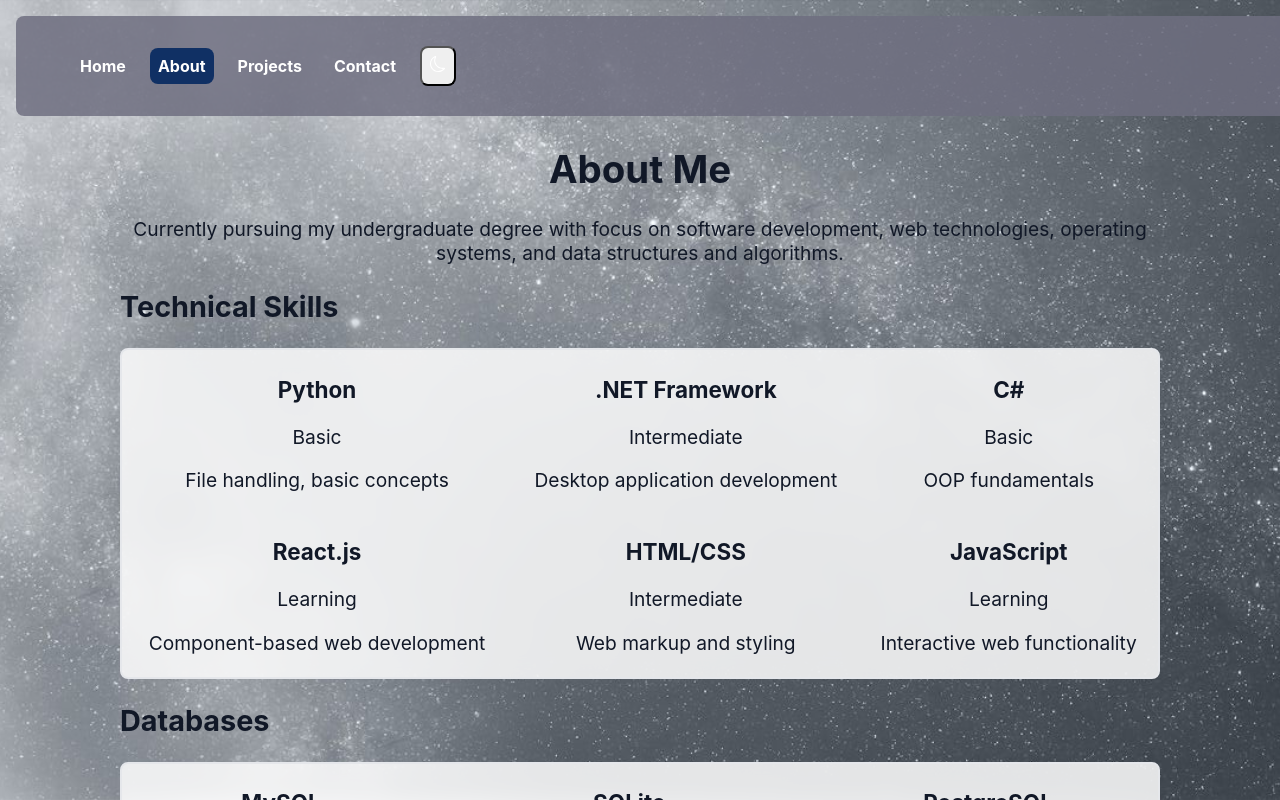
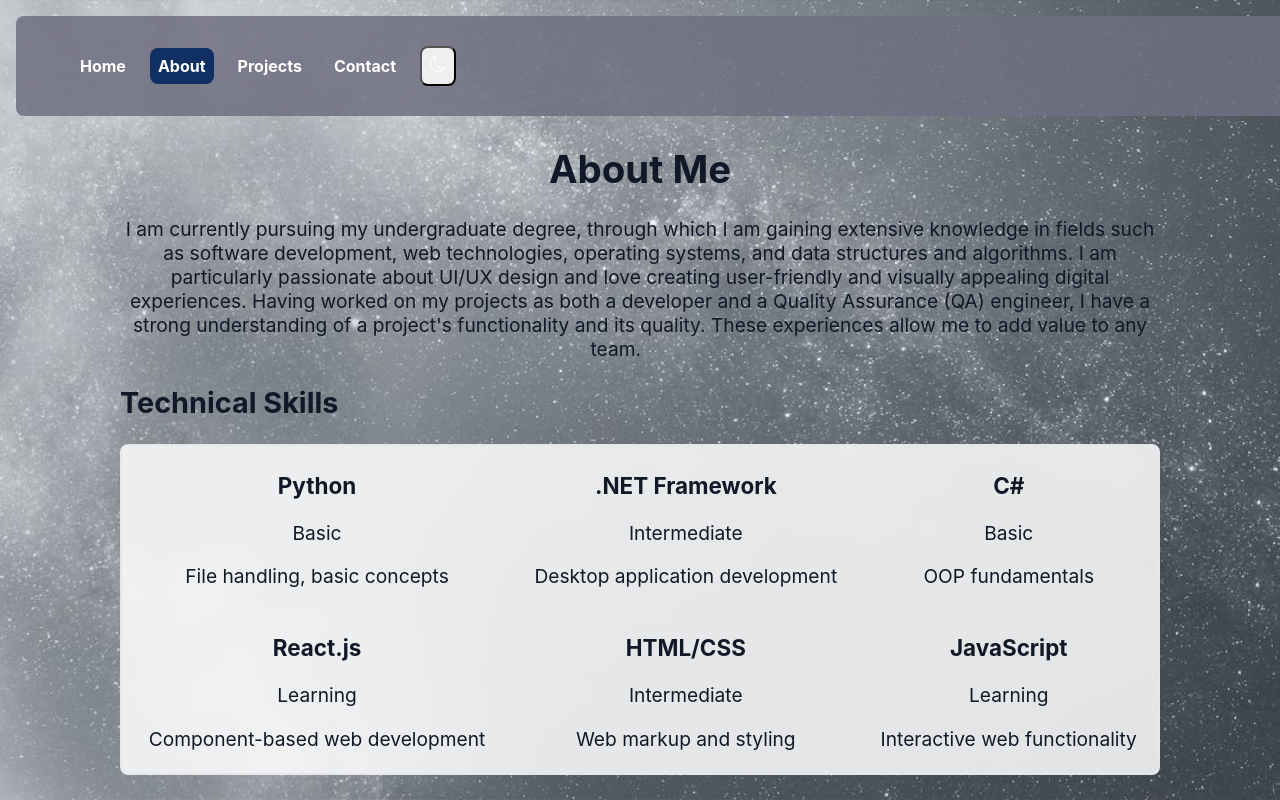
Before and after one commit to ICT-Courses/ict2233-ca-02-CManchi-1211, a React (Vite) app: page /about in a window 1280 px wide. Shown: the top 800 px of the page. Built offline with nearby package versions, Linux system fonts and the light colour scheme.

Commit message:
Add my name as the title of the website

```diff
--- a/index.html
+++ b/index.html
@@ -4,7 +4,7 @@
     <meta charset="UTF-8" />
     <link rel="icon" type="image/svg+xml" href="/vite.svg" />
     <meta name="viewport" content="width=device-width, initial-scale=1.0" />
-    <title>Vite + React</title>
+    <title>Chaya Manchanayake</title>
   </head>
   <body>
     <div id="root"></div>
--- a/src/Components/Navbar.jsx
+++ b/src/Components/Navbar.jsx
@@ -15,13 +15,13 @@ const Navbar = () => {
       className="fixed w-full top-0 left-0 right-0 p-4 shadow-lg z-50 backdrop-blur-md transition-colors duration-300 nav-typo nav-ul nav-ul-li-a rounded-lg"
       style={{ backgroundColor: "var(--nav-bg)" }}
     >
-      <div className="container mx-auto flex justify-between items-center">
+      <div className="container mx-auto flex justify-start items-center">
       <div className="flex items-center space-x-6 ">
           <ul className="flex space-x-0 list-none ">
             <li>
               <Link
                 to="/"
-                className={`nav-text-color hover:opacity-80 transition-all duration-300 px-3 py-2 rounded-lg nav-typo nav-ul  nav-ul-li-a ${
+                className={`nav-text-color hover:opacity-80 transition-all duration-300 px-3 py-2 rounded-lg nav-typo nav-ul nav-ul-li-a ${
                   isActive('/') ? 'nav-active-link' : ''
                 }`}
               > Home </Link>
@@ -30,7 +30,7 @@ const Navbar = () => {
             <li>
               <Link
                 to="/about"
-                className={`nav-text-color hover:opacity-80 transition-all duration-300 px-3 py-2 rounded-lg nav-typo  nav-ul nav-ul-li-a ${
+                className={`nav-text-color hover:opacity-80 transition-all duration-300 px-3 py-2 rounded-lg nav-typo  nav-ul nav-ul-li-a ${
                   isActive('/about') ? 'nav-active-link' : ''
                 }`}
               > About </Link>
@@ -39,7 +39,7 @@ const Navbar = () => {
             <li>
               <Link
                 to="/projects"
-                className={`nav-text-color hover:opacity-80 transition-all duration-300 px-3 py-2 rounded-lg nav-typo  nav-ul nav-ul-li-a ${
+                className={`nav-text-color hover:opacity-80 transition-all duration-300 px-3 py-2 rounded-lg nav-typo  nav-ul nav-ul-li-a ${
                   isActive('/projects') ? 'nav-active-link' : ''
                 }`}
               > Projects </Link>
@@ -58,11 +58,10 @@ const Navbar = () => {
           {/* Theme Toggle Button */}
           <button
             onClick={toggleTheme}
-            className="text-0.5xl nav-text-color hover:scale-100 transition-transform duration-300  rounded-lg hover:bg-gray-200 dark:hover:bg-gray-700 nav-typo nav-ul nav-ul-li-a"
+            className="text-0.5xl transition-transform duration-300 rounded-lg hover:bg-gray-200 dark:hover:bg-gray-700 nav-typo nav-ul nav-ul-li-a"
             title={`Switch to ${theme === 'dark' ? 'light' : 'dark'} theme`}>
-            {theme === "dark" ? <BsSun /> : <BsMoon />}
+            {theme === "dark" ? <BsSun className="text-white" /> : <BsMoon className="text-black" />}
           </button>
-
 
         </div>
       </div>
--- a/src/Pages/About.jsx
+++ b/src/Pages/About.jsx
@@ -10,8 +10,11 @@ const About = () => {
         <div className="text-center mb-12 fade-in">
           <h1 className="text-4xl font-bold text-black dark:text-white mb-4">About Me</h1>
           <p className="text-lg text-gray-700 dark:text-gray-200 max-w-4xl mx-auto">
-            Currently pursuing my undergraduate degree with focus on software development, web technologies, operating systems, and data structures and algorithms.
-          </p>
+                I am currently pursuing my undergraduate degree, through which I am gaining extensive knowledge in fields such as
+                software development, web technologies, operating systems, and data structures and algorithms.
+                I am particularly passionate about UI/UX design and love creating user-friendly and visually appealing digital experiences.
+                Having worked on my projects as both a developer and a Quality Assurance (QA) engineer,
+                I have a strong understanding of a project's functionality and its quality. These experiences allow me to add value to any team.          </p>
         </div>
 
         {/* All Sections in a Single Column */}
```
Lines whose indentation alone changed are shown as unchanged.
